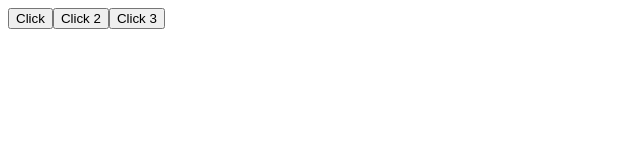
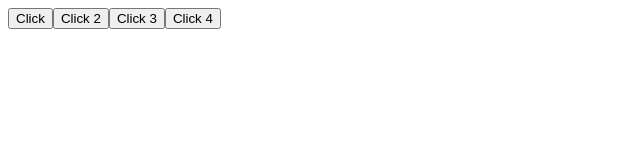
Before and after one commit to rodolphoreis/next, a Next.js app: page /basicos/botao in a window 1280 px wide. Shown: the top 160 px of the page, without its empty margins (0-640 px from the left). Built offline with nearby package versions, Linux system fonts and the light colour scheme.

Commit message:
feat: add new button with arow

```diff
--- a/src/pages/basicos/botao.jsx
+++ b/src/pages/basicos/botao.jsx
@@ -18,6 +18,7 @@ const botao = () => {
       >
         Click 3
       </button>
+      <button onClick={() => console.log("Botão 4")}>Click 4</button>
     </div>
   );
 };
```
